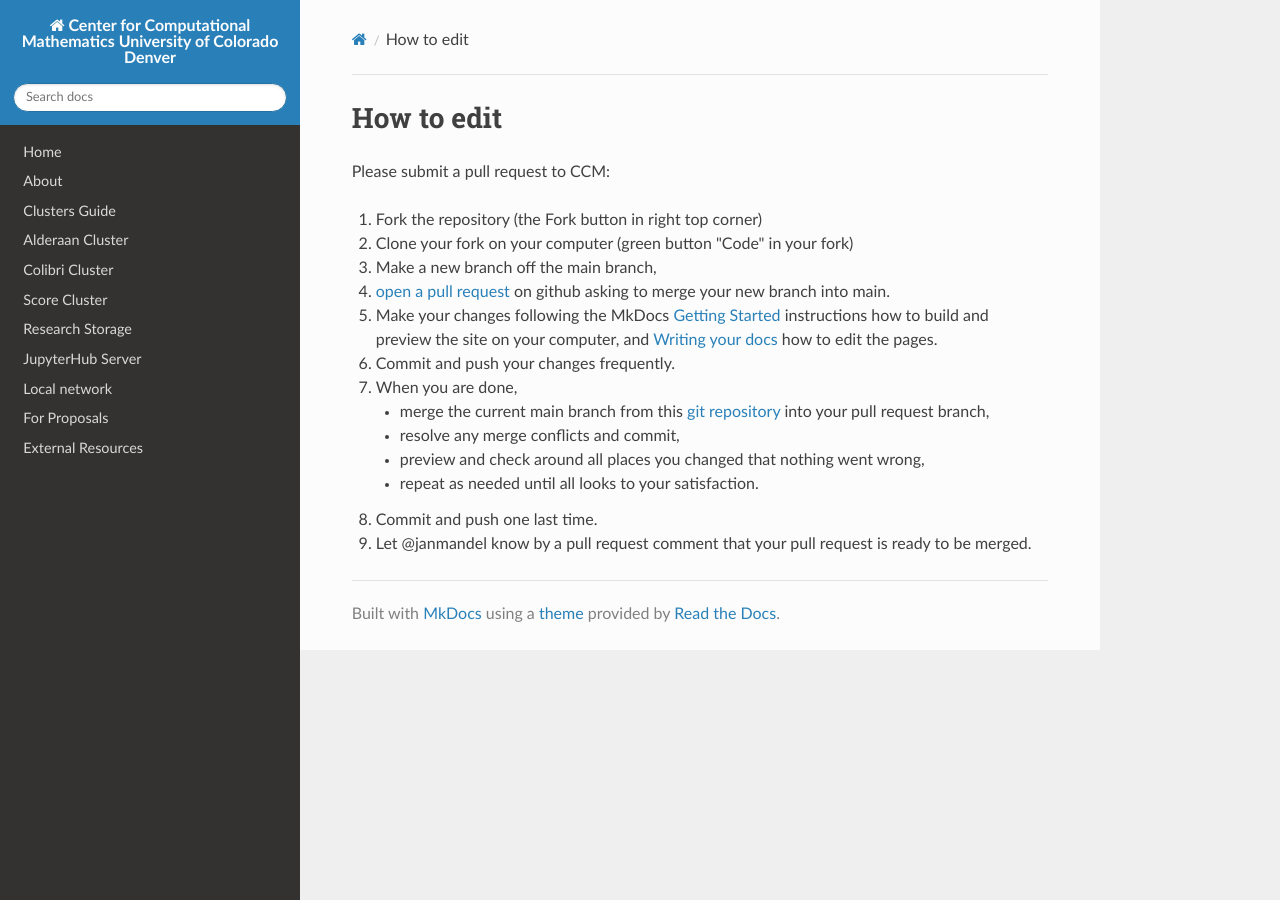
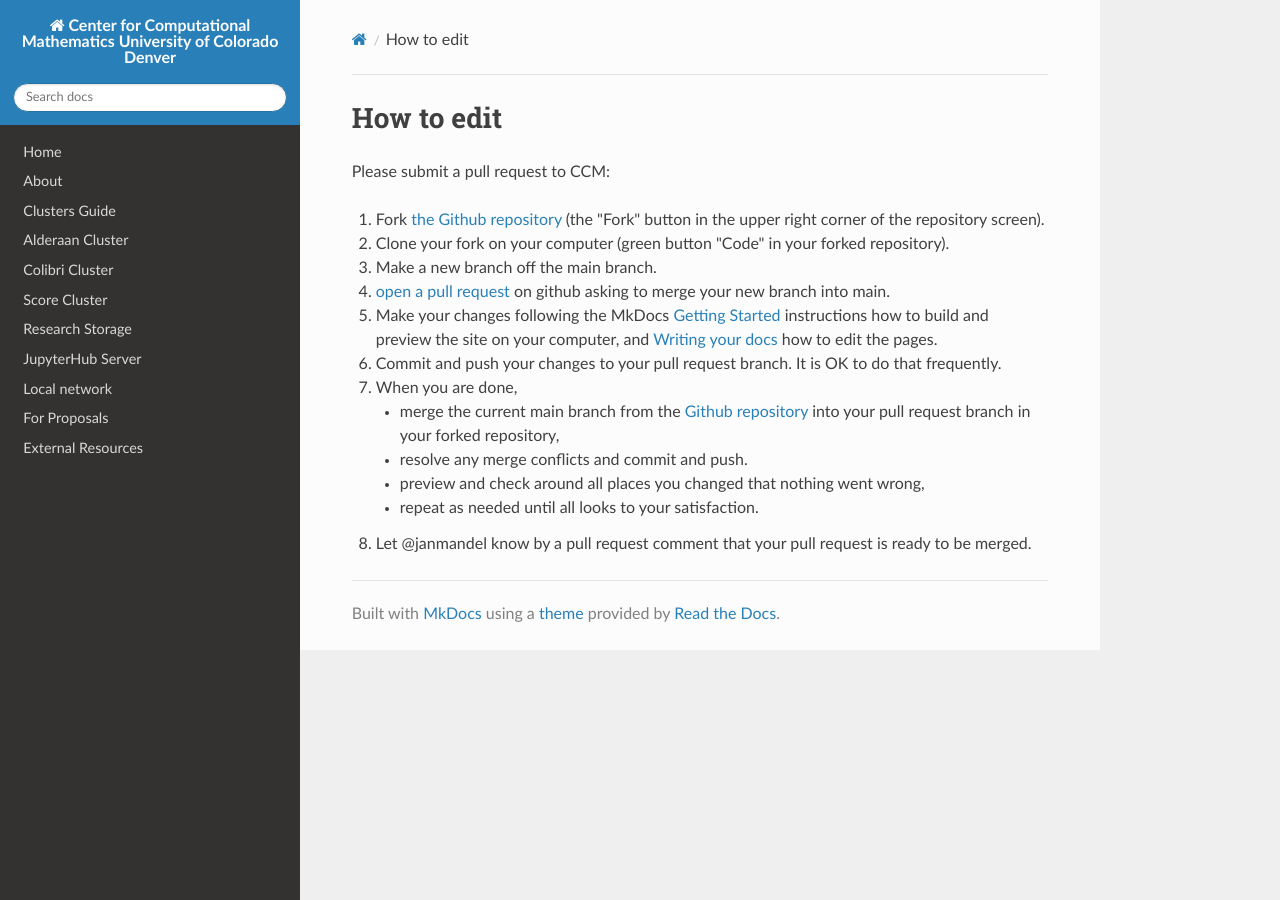
Before and after one commit to ccmucdenver/ccm-docs, an MkDocs documentation site: the page built from docs/pull_request.md, in a window 1280 px wide. Built offline with MkDocs 1.6.1, drawn with Linux system fonts in a browser that asks for light colours; nearby versions of some CDN libraries.

Commit message:
Update pull_request.md

```diff
--- a/docs/pull_request.md
+++ b/docs/pull_request.md
@@ -2,16 +2,15 @@
 
 Please submit a pull request to CCM:
 
-1. Fork the repository (the Fork button in right top corner)
-2. Clone your fork on your computer (green button "Code" in your fork)
-3. Make a new branch off the main branch,
+1. Fork [the Github repository](https://github.com/ccmucdenver/ccm-docs) (the "Fork" button in the upper right corner of the repository screen).
+2. Clone your fork on your computer (green button "Code" in your forked repository).
+3. Make a new branch off the main branch.
 4. [open a pull request](https://docs.github.com/en/pull-requests/collaborating-with-pull-requests/proposing-changes-to-your-work-with-pull-requests/about-pull-requests) on github asking to merge your new branch into main.
 5. Make your changes following the MkDocs [Getting Started](https://www.mkdocs.org/getting-started) instructions how to build and preview the site on your computer, and [Writing your docs](https://www.mkdocs.org/user-guide/writing-your-docs) how to edit the pages.
-6. Commit and push your changes frequently.
+6. Commit and push your changes to your pull request branch. It is OK to do that frequently.
 7. When you are done,
-    * merge the current main branch from this [git repository](https://github.com/ccmucdenver/ccm-docs) into your pull request branch,
-    * resolve any merge conflicts and commit,
+    * merge the current main branch from the [Github repository](https://github.com/ccmucdenver/ccm-docs) into your pull request branch in your forked repository,
+    * resolve any merge conflicts and commit and push.
     * preview and check around all places you changed that nothing went wrong,
     * repeat as needed until all looks to your satisfaction.
-8. Commit and push one last time.
-9. Let @janmandel know by a pull request comment that your pull request is ready to be merged.
+8. Let @janmandel know by a pull request comment that your pull request is ready to be merged.
```
